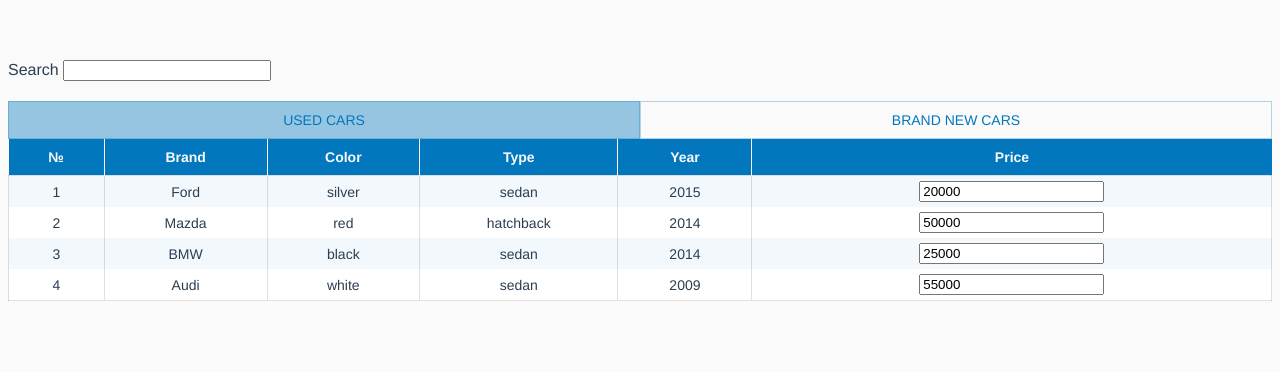
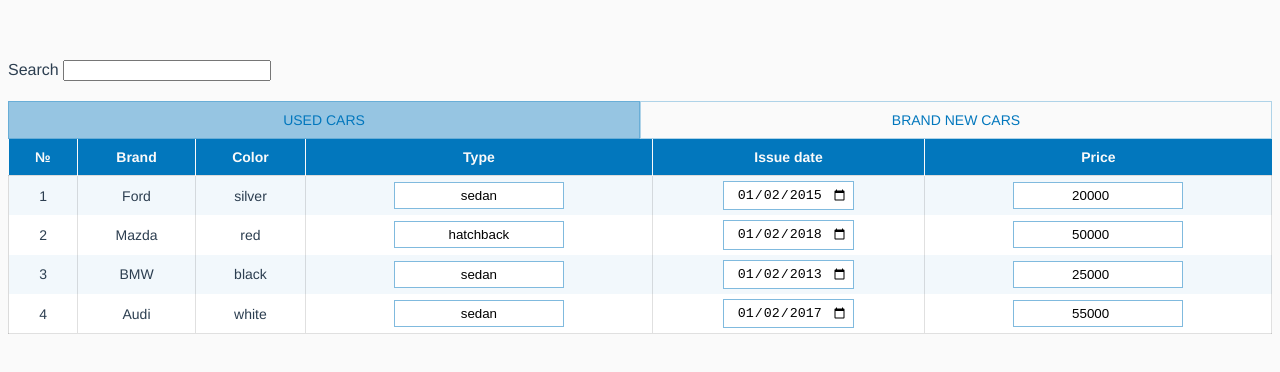
Before and after one commit to russian-stan/vue-flex-table, a Vue app: page / in a window 1280 px wide. Shown: the top 372 px of the page. Built offline with nearby package versions, Linux system fonts and the light colour scheme.

Commit message:
Inputs in table based on type

```diff
--- a/src/App.vue
+++ b/src/App.vue
@@ -48,20 +48,22 @@ export default class App extends Vue {
             text: 'Type',
             row_key: 'type',
             sortable: true,
+            col_type: 'text',
             order: 3,
           },
           {
-            text: 'Year',
-            row_key: 'year',
+            text: 'Issue date',
+            row_key: 'issue_date',
             sortable: true,
+            col_type: 'date',
             order: 4,
           },
           {
             text: 'Price',
             row_key: 'price',
             sortable: true,
+            col_type: 'number',
             order: 5,
-            col_type: 'number'
           },
         ],
         rows: [
@@ -69,7 +71,7 @@ export default class App extends Vue {
             brand: 'Ford',
             color: 'silver',
             type: 'sedan',
-            year: '2015',
+            issue_date: '2015-01-02',
             price: '20000',
             uid: '1',
           },
@@ -77,7 +79,7 @@ export default class App extends Vue {
             brand: 'Mazda',
             color: 'red',
             type: 'hatchback',
-            year: '2014',
+            issue_date: '2018-01-02',
             price: '50000',
             uid: '2',
           },
@@ -85,7 +87,7 @@ export default class App extends Vue {
             brand: 'BMW',
             color: 'black',
             type: 'sedan',
-            year: '2014',
+            issue_date: '2013-01-02',
             price: '25000',
             uid: '3',
           },
@@ -93,7 +95,7 @@ export default class App extends Vue {
             brand: 'Audi',
             color: 'white',
             type: 'sedan',
-            year: '2009',
+            issue_date: '2017-01-02',
             price: '55000',
             uid: '4',
           },
--- a/src/components/VFTable.vue
+++ b/src/components/VFTable.vue
@@ -82,10 +82,25 @@
           >
             <input
              v-if="findColType(key) === 'number'"
-             class="input-number"
+             class="table-input table-input--number"
              type="number"
              v-model="row[key]"
             >
+
+            <input
+             v-else-if="findColType(key) === 'text'"
+             class="table-input table-input--text"
+             type="text"
+             v-model="row[key]"
+            >
+
+            <input
+             v-else-if="findColType(key) === 'date'"
+             class="table-input table-input--date"
+             type="date"
+             v-model="row[key]"
+            >
+
             <template v-else>
               {{row[key]}}
             </template>
@@ -235,11 +250,8 @@ export default class VFTable extends Vue {
 
   findColType(key: string): ColType | undefined {
     const row = this.tablesModel[this.tab].headers.find(col => col.row_key === key);
-    if (row) {
-      return row.hasOwnProperty('col_type') ? row['col_type'] : undefined;
-    } else {
-      return undefined;
-    }
+    if (row) return row.hasOwnProperty('col_type') ? row['col_type'] : undefined;
+    return undefined;
   }
 }
 </script>
@@ -402,6 +414,22 @@ export default class VFTable extends Vue {
     tbody tr:nth-of-type(odd) {
       background-color: rgba(#0277BD, 0.05);
     }
+
+    .table-input {
+      outline: none;
+      padding: 5px;
+      text-align: center;
+      border: 1px solid rgba(#0277BD, 0.5);
+      max-width: 170px;
+
+      &:focus {
+        outline: 2px solid #0277BD;
+      }
+
+      &--number {}
+      &--ntext {}
+      &--date {}
+    }
   }
 
 </style>
```
